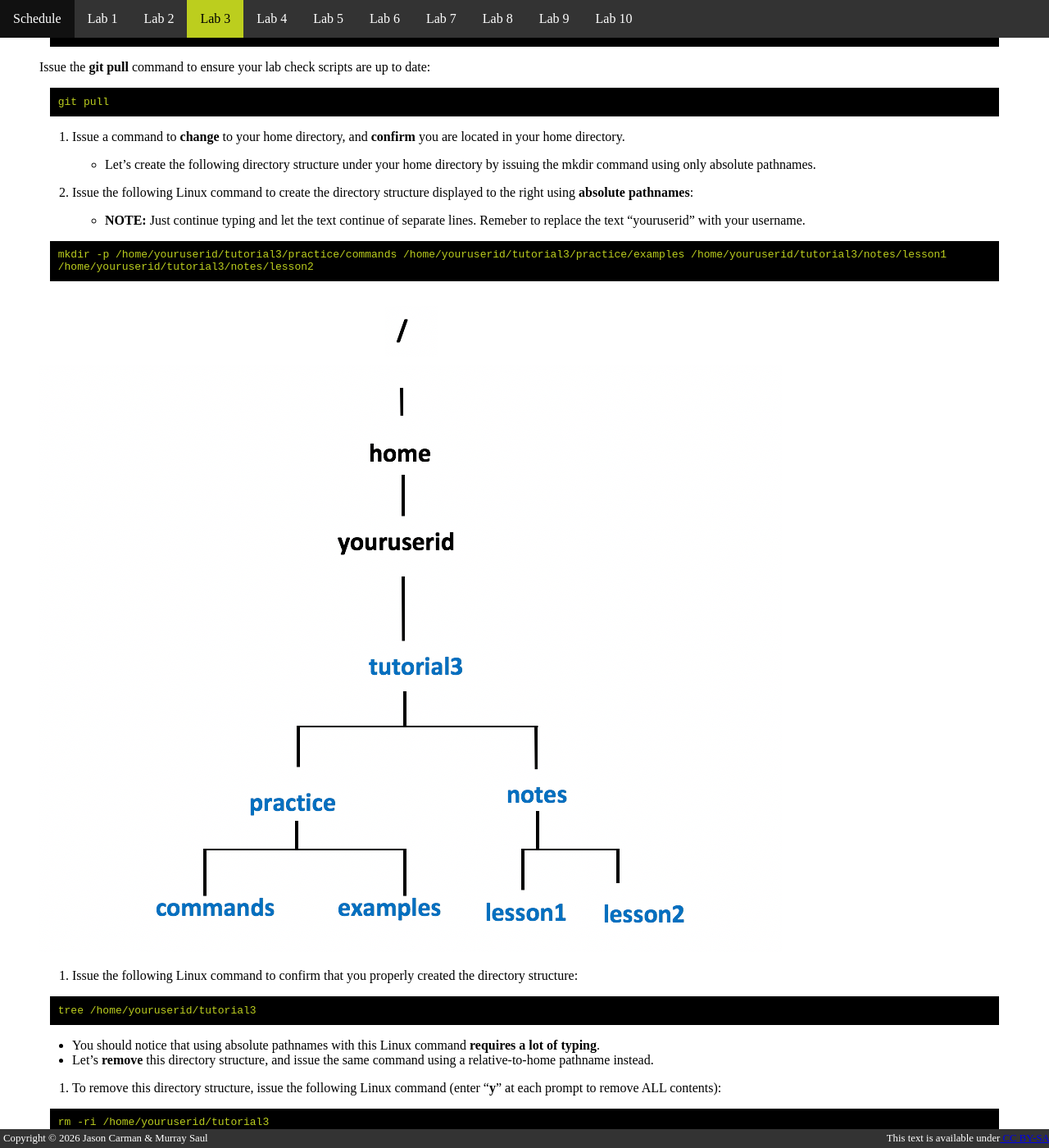
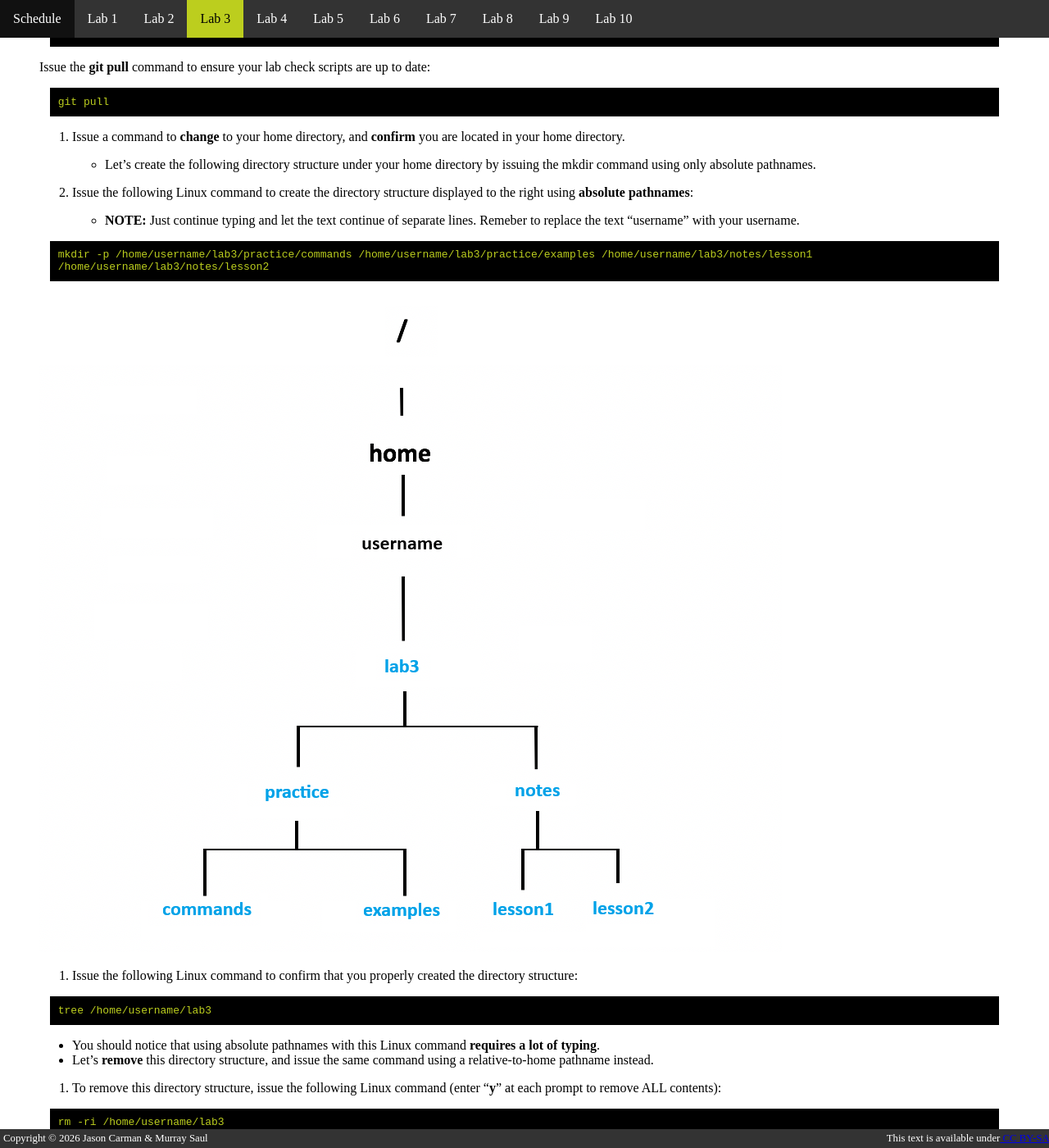
Before and after one commit to jmcarman/lin1.github.io, a Jekyll site: the page built from lab3.md, in a window 1280 px wide and 1400 px high, scrolled down 7607 px. Shown: the whole window at 82% size. Built offline with Jekyll 4.4.1, drawn with Linux system fonts in a browser that asks for light colours; some of the changed text lies outside the part shown.

Commit message:
Lab 3: Changed directory tree diagrams.

````diff
--- a/lab3.md
+++ b/lab3.md
@@ -214,10 +214,10 @@ git pull
 
 2. Issue the following Linux command to create the directory structure displayed to the right using **absolute pathnames**:
 
-   - **NOTE:** Just continue typing and let the text continue of separate lines. Remeber to replace the text "youruserid" with your username.
+   - **NOTE:** Just continue typing and let the text continue of separate lines. Remeber to replace the text "username" with your username.
 
 ```bash
-mkdir -p /home/youruserid/tutorial3/practice/commands /home/youruserid/tutorial3/practice/examples /home/youruserid/tutorial3/notes/lesson1 /home/youruserid/tutorial3/notes/lesson2
+mkdir -p /home/username/lab3/practice/commands /home/username/lab3/practice/examples /home/username/lab3/notes/lesson1 /home/username/lab3/notes/lesson2
 ```
 
 ![Dir12](/img/Dir12.png)
@@ -225,7 +225,7 @@ mkdir -p /home/youruserid/tutorial3/practice/commands /home/youruserid/tutorial3
 3. Issue the following Linux command to confirm that you properly created the directory structure:
 
 ```bash
-tree /home/youruserid/tutorial3
+tree /home/username/lab3
 ```
 
 - You should notice that using absolute pathnames with this Linux command **requires a lot of typing**.
@@ -234,7 +234,7 @@ tree /home/youruserid/tutorial3
 4. To remove this directory structure, issue the following Linux command (enter "**y**" at each prompt to remove ALL contents):
 
 ```bash
-rm -ri /home/youruserid/tutorial3
+rm -ri /home/username/lab3
 ```
 
 5. Issue a command tree command as you did in **step #4** to confirm that the directory structure has been removed.
@@ -243,21 +243,21 @@ rm -ri /home/youruserid/tutorial3
    - **NOTE:** You usually generate the ~ character by Holding down **SHIFT** and press the button to the left of the number **1** above the text on your keyboard.
 
 ```bash
-mkdir -p ~/tutorial3/practice/commands ~/tutorial3/practice/examples ~/tutorial3/notes/lesson1 ~/tutorial3/notes/lesson2
+mkdir -p ~/lab3/practice/commands ~/lab3/practice/examples ~/lab3/notes/lesson1 ~/lab3/notes/lesson2
 ```
 
 - Did this command require less typing than the previous command using absolute pathnames?
 
 7. Issue the **tree** command to confirm the directory structure was properly created.
 
-   - Let's remove the **tutorial3** directory and its contents and issue the same command using **relative pathnames**.
+   - Let's remove the **lab3** directory and its contents and issue the same command using **relative pathnames**.
 
-8. Issue the same command as you did in **step #5** to remove the **tutorial3** directory and its contents safely.
-0. Issue a Linux command to confirm you removed the **tutorial3** directory and its contents.
+8. Issue the same command as you did in **step #5** to remove the **lab3** directory and its contents safely.
+0. Issue a Linux command to confirm you removed the **lab3** directory and its contents.
 10. Issue the following Linux command to create the same directory structure using relative pathnames:
 
 ```bash
-mkdir -p tutorial3/practice/commands tutorial3/practice/examples tutorial3/notes/lesson1 tutorial3/notes/lesson2
+mkdir -p lab3/practice/commands lab3/practice/examples lab3/notes/lesson1 lab3/notes/lesson2
 ```
 
 11. Issue a command to verify that the proper directory structure was created.
@@ -285,7 +285,7 @@ When performing the next series of steps, refer to the **tree diagram** below. L
 4. Issue a Linux command to change to the **examples** directory in your recently-created directory structure.
 
 ```bash
-cd tutorial3/practice/examples
+cd lab3/practice/examples
 ```
 
 5. Issue a Linux command to confirm you are located in the examples directory.
@@ -307,7 +307,7 @@ ls /bin
 8. Let's copy the file called ls which is contained in the **/bin** directory to your **home** directory by using the **cp** command. First, issue the following Linux command to copy the ls command from the /bin directory to your home directory using absolute pathnames:
 
 ```bash
-cp /bin/ls /home/youruserid
+cp /bin/ls /home/username
 ```
 
 9. Now let's issue the previous command using just relative pathname (remember, our current directory location is **examples**):
````
Also changed, not shown: img/Dir12.png, img/Dir13.png.
